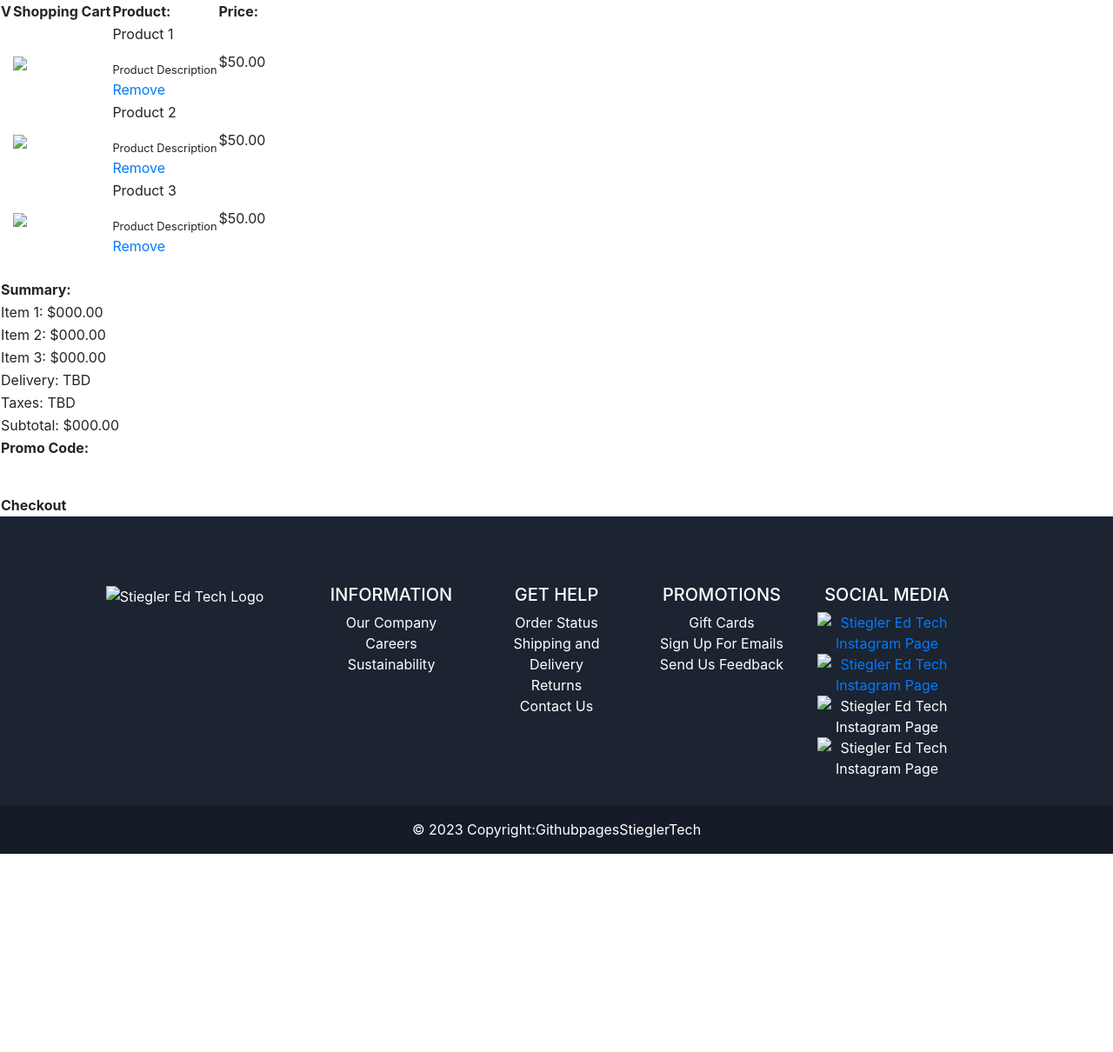
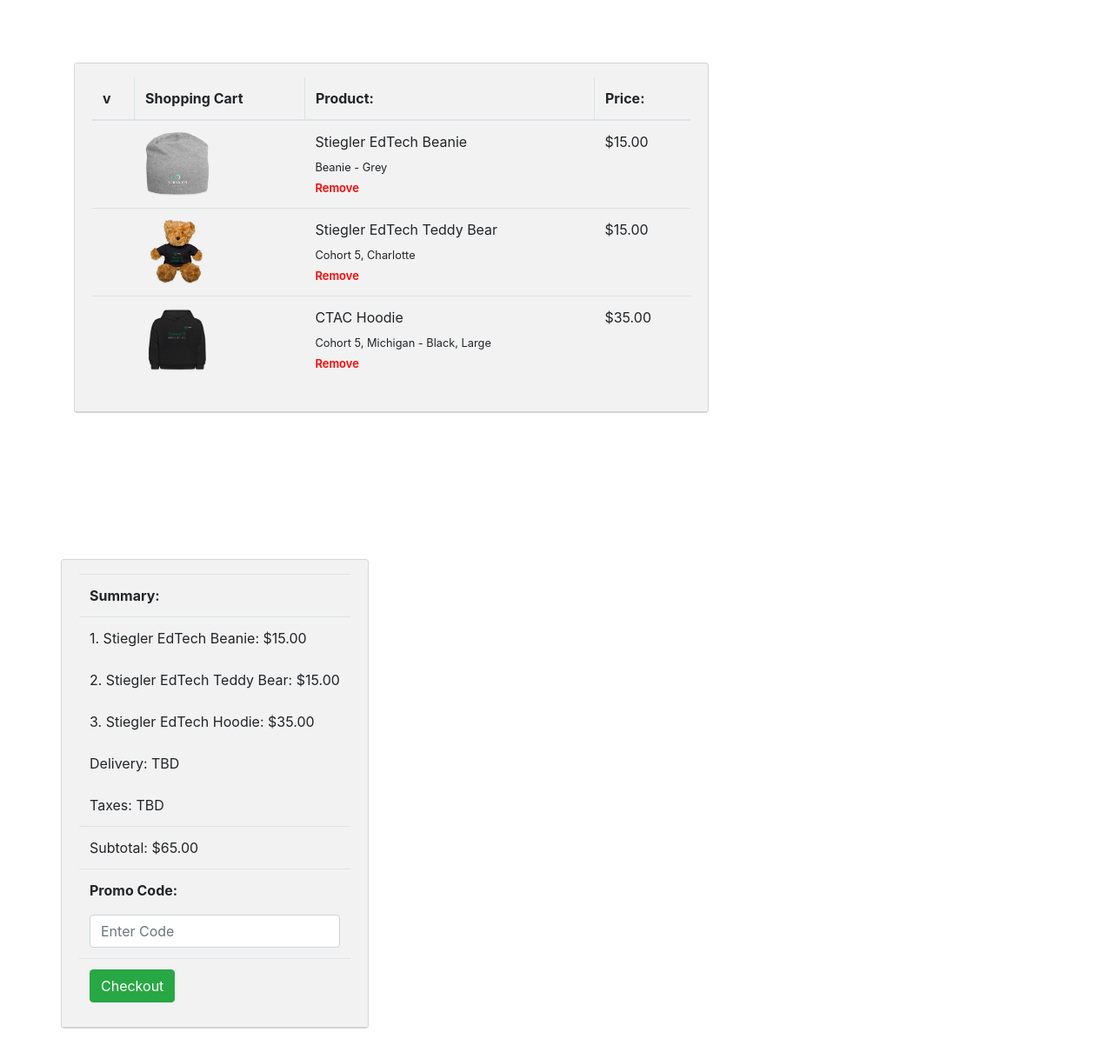
Before and after one commit to GitKevinH/Tech-Tribe-Webpages-Project, a plain HTML site: page shopping-cart.html in a window 1280 px wide. Shown: the whole page at 87% size. Before the commit the page ends 982 px from the top, so only its background shows below. Drawn offline with nearby package versions, Linux system fonts and the light colour scheme.

Commit message:
removed footer, added summary tab

```diff
--- a/shopping-cart.html
+++ b/shopping-cart.html
@@ -12,246 +12,124 @@
      <link rel="stylesheet" href="styles.css">
   </head>
   <body>
-
     <!-- Cart Items -->
 
-    <table>
-
+    <section class="h-100 gradient-custom">
+        <div class="container py-5">
+                 <div class="row d-flex justify-content-space-evenly my-4">
+                   <div class="col-md-8">
+                     <div class="card mb-4" style="background-color: #f2f2f2;">
+                       <div class="card-header py-3" style="background-color: #f2f2f2;">
+                         <table class="table" style="background-color: #f2f2f2;">
+                           <thead class="table-bordered border-left-0 border-top-0 border-right-0">
                              <tr>
-        <th>V</th>
-        <th>
-          Shopping Cart
-        </th>
-        <th>Product:</th>
-        <th>Price:</th>
+                           <th scope="col" class="border-left-0 border-top-0">v</th>
+                           <th scope="col" class="border-top-0">Shopping Cart</th>
+                           <th scope="col" class="border-top-0">Product:</th>
+                           <th scope="col" class="border-top-0 border-right-0">Price:</th>
                              </tr>
-
+                           </thead>
+                           <tbody style="background-color: #f2f2f2;">
                              <tr>
-        <div class="cart-info">
-        <td></td>
+                               <td> </td>
+                               <td><img src="images/beanie.png" style="width:75px; height:75px"></td>
                                <td>
-            <img src="..."></td>
+                                 <div class="products">
+                                 <p class="mb-1">Stiegler EdTech Beanie</p>
+                                 <small>Beanie - Grey</small>
+                                 <br>
+                                 <a href="" class="remove">Remove</a>
+                               </div>
+                             </td>
+                               <td>$15.00</td>
+                             </tr>
+                             <tr>
+                               <td> </td>
+                               <td><img src="images/cltbear.png" style="width:75px; height:75px"></td>
                                <td>
                                  <div>
-            <p>Product 1</p>
-            <small>Product Description</small>
+                                 <p class="mb-1">Stiegler EdTech Teddy Bear</p>
+                                 <small>Cohort 5, Charlotte</small>
                                  <br>
-            <a href="...">Remove</a>
+                                 <a href="" class="remove">Remove</a>
                                </div>
                              </td>
-        <td>$50.00</td>
-    </div>
+                               <td>$15.00</td>
                              </tr>
-
                              <tr>
-        <div class="cart-info">
-        <td></td>
-        <td>
-            <img src="..."></td>
+                               <td> </td>
+                               <td><img src="images/hoodie-2-mi.png" style="width:75px; height:75px"></td>
                                <td>
                                  <div>
-            <p>Product 2</p>
-            <small>Product Description</small>
+                                 <p class="mb-1">CTAC Hoodie</p>
+                                 <small>Cohort 5, Michigan - Black, Large</small>
                                  <br>
-            <a href="...">Remove</a>
+                                 <a href="" class="remove">Remove</a>
                                </div>
                              </td>
-        <td>$50.00</td>
+                               <td>$35.00</td>
+                             </tr>
+                           </tbody>
+                         </table>
                                </div>
-      </tr>
-
-      <tr>
-        <div class="cart-info">
-        <td></td>
-        <td>
-            <img src="..."></td>
-        <td>
-          <div>
-            <p>Product 3</p>
-            <small>Product Description</small>
-            <br>
-            <a href="...">Remove</a>
+                               <!-- Image -->
                              </div>
-    </td>
-        <td>$50.00</td>
                        </div>
-      </tr>
-
+                   </div>
+               </div>
+       </div>
        </table>
-
-    <br>
+       </section>
 
     <!-- Summary Card -->
 
-<table>
-
-    <tr>
+<section class="h-100 gradient-custom">
+  <div class="container py-5">
+    <div class="row d-flex justify-content-space-evenly my-4">
+      <div class="col-md-3.5">
+        <div class="card mb-4" style="background-color: #f2f2f2;">
+          <div class="card-header py-3" style="background-color: #f2f2f2;">
+            <table class="d-flex justify-content-center">
+              <tr class="table">
                 <th>Summary:</th>
               </tr>
-    <tr>
-        <td>Item 1: $000.00</td>
+              <tr class="table">
+                <td>1. Stiegler EdTech Beanie: $15.00</td>
               </tr>
+              <tr class="table table-borderless">
+                <td>2. Stiegler EdTech Teddy Bear: $15.00</td>
               </tr>
-<tr>
-    <td>Item 2: $000.00</td>
+              <tr class="table table-borderless">
+                <td>3. Stiegler EdTech Hoodie: $35.00</td>
               </tr>
-</tr>
-<tr>
-    <td>Item 3: $000.00</td>
-</tr>
-</tr>
-<tr>
+              <tr class="table table-borderless">
                 <td>Delivery: TBD</td>
               </tr>
-</tr>
-<tr>
+              <tr class="table table-borderless">
                 <td>Taxes: TBD</td>
               </tr>
+              <tr class="table">
+              </div>
+                <td>Subtotal: $65.00</td>
               </tr>
-<tr>
-    <td>Subtotal: $000.00</td>
-</tr>
-<tr>
+              <tr class="table">
                 <th>
                   <div>
-    <p>Promo Code: </p>
-    <img src="..." alt="">
+                    <p>Promo Code:</p>
+                    <input type="text" class="form-control" placeholder="Enter Code">
                   </div>
                 </th>
               </tr>
-<tr>
-<th>
-    Checkout
-</th>
+              <tr class="table">
+               <th><button type="button" class="btn btn-success">Checkout</button></th>
               </tr>
-
-
             </table>
-
-    <!-------- Footer -------->
-    <div class=".container" >
-        <footer class="footer text-center text-lg-start text-white " style="background-color: #1c2331">
-          <!-- Section -->
-          <section class="">
-            <div class="container text-center text-md-start mt-5 me-4">
-                <!-- Rows -->
-              <div class="row footerrow">
-                <!--Grid column-->
-                <div class="col-lg-3 col-md-6 mb-4 mb-md-0">
-                    <div class="align-items-left justify-content-start mb-4 mx-auto">
-                        <img src="images/SETLogo.png" height="150" width="200" alt="Stiegler Ed Tech Logo"/>
           </div>
-
-                        <ul class="list-unstyled d-flex flex-row justify-content-center">
-                        <li>
-                            <a class="text-white px-2" href="#!">
-                            <i class="fab fa-facebook-square"></i>
-                            </a>
-                        </li>
-                        <li>
-                            <a class="text-white px-2" href="#!">
-                            <i class="fab fa-instagram"></i>
-                            </a>
-                        </li>
-                        <li>
-                            <a class="text-white ps-2" href="#!">
-                            <i class="fab fa-youtube"></i>
-                            </a>
-                        </li>
-                        </ul>
         </div>
-
-                    <!--Grid column-->
-                    <div class="col-lg-2 col-md-6 mb-4 mb-md-0">
-                        <h5 class="text-uppercase">Information</h5>
-                        <ul class="list-unstyled mb-0">
-                            <li>
-                                <a href="#!" class="text-white">Our Company</a>
-                            </li>
-                            <li>
-                                <a href="#!" class="text-white">Careers</a>
-                            </li>
-                            <li>
-                                <a href="#!" class="text-white">Sustainability</a>
-                            </li>
-                        </ul>
       </div>
-                    <!--Grid column-->
-
-                    <!--Grid column-->
-                    <div class="col-lg-2 col-md-6 mb-4 mb-md-0">
-                        <h5 class="text-uppercase">Get Help</h5>
-                        <ul class="list-unstyled mb-0">
-                            <li>
-                                <a href="#!" class="text-white">Order Status</a>
-                            </li>
-                            <li>
-                                <a href="#!" class="text-white">Shipping and Delivery</a>
-                            </li>
-                            <li>
-                                <a href="#!" class="text-white">Returns</a>
-                            </li>
-                            <li>
-                                <a href="#!" class="text-white">Contact Us</a>
-                            </li>
-                        </ul>
     </div>
-                    <!--Grid column-->
-
-                    <!--Grid column-->
-                    <div class="col-lg-2 col-md-6 mb-4 mb-md-0">
-                        <h5 class="text-uppercase">Promotions</h5>
-                        <ul class="list-unstyled mb-0">
-                            <li>
-                                <a href="#!" class="text-white">Gift Cards</a>
-                            </li>
-                            <li>
-                                <a href="#!" class="text-white">Sign Up For Emails</a>
-                            </li>
-                            <li>
-                                <a href="#!" class="text-white">Send Us Feedback</a>
-                            </li>
-                        </ul>
-                    </div>
-                    <!--Grid column-->
-
-                    <!--Grid column-->
-                    <div class="col-lg-2 col-md-6 mb-4 mb-md-0">
-                        <h5 class="text-uppercase">Social Media</h5>
-
-                        <ul class="list-unstyled mb-0">
-                            <li>
-                                <a href="https://www.instagram.com/stiegleredtech/?hl=en"><img src="images/instagramicon.webp" height="30" width="30" alt="Stiegler Ed Tech Instagram Page"/></a>
-                            </li>
-                            <li>
-                                <a href="https://www.facebook.com/stiegleredtech"><img src="images/facebookicon.svg" height="30" width="30" alt="Stiegler Ed Tech Instagram Page"/>
-                            </li>
-                            <li>
-                                <a href="https://www.linkedin.com/company/stiegler-edtech/"></a><img src="images/linkedinicon.svg" height="30" width="30" alt="Stiegler Ed Tech Instagram Page"/>
-                            </li>
-                            <li>
-                                <a href="https://www.twitch.tv/ytacnation"></a><img src="images/twitchicon.svg" height="30" width="30" alt="Stiegler Ed Tech Instagram Page"/>
-                            </li>
-                        </ul>
-                    </div>
-                    <!--Grid column-->
-                </div>
-              <!-- Grid row -->
   </div>
 </section>
-          <!-- Section ENDS  -->
-
-          <!-- Copyright Section-->
-          <div
-               class="text-center p-3"
-               style="background-color: rgba(0, 0, 0, 0.2)">© 2023 Copyright:<a class="text-white" href="#">GithubpagesStieglerTech</a>
-          </div>
-          <!-- Copyright Section ENDS -->
-        </footer>
-        <!-- Footer -->
-      </div>
-      <!-- End of .container -->
-
       <!-- jQuery first, then Popper.js, then Bootstrap JS -->
     <script src="https://code.jquery.com/jquery-3.3.1.slim.min.js" integrity="sha384-q8i/X+965DzO0rT7abK41JStQIAqVgRVzpbzo5smXKp4YfRvH+8abtTE1Pi6jizo" crossorigin="anonymous"></script>
     <script src="https://cdn.jsdelivr.net/npm/popper.js@1.14.7/dist/umd/popper.min.js" integrity="sha384-UO2eT0CpHqdSJQ6hJty5KVphtPhzWj9WO1clHTMGa3JDZwrnQq4sF86dIHNDz0W1" crossorigin="anonymous"></script>
--- a/styles.css
+++ b/styles.css
@@ -7,4 +7,11 @@ body{
 }
 .footerrow {
     padding-bottom: 30px;
+    background-color: #f2f2f2;
 }
+
+.remove{
+    color: red;
+    font-size: small;
+    font-weight: 600;
+}
```
Lines whose indentation alone changed are shown as unchanged.
